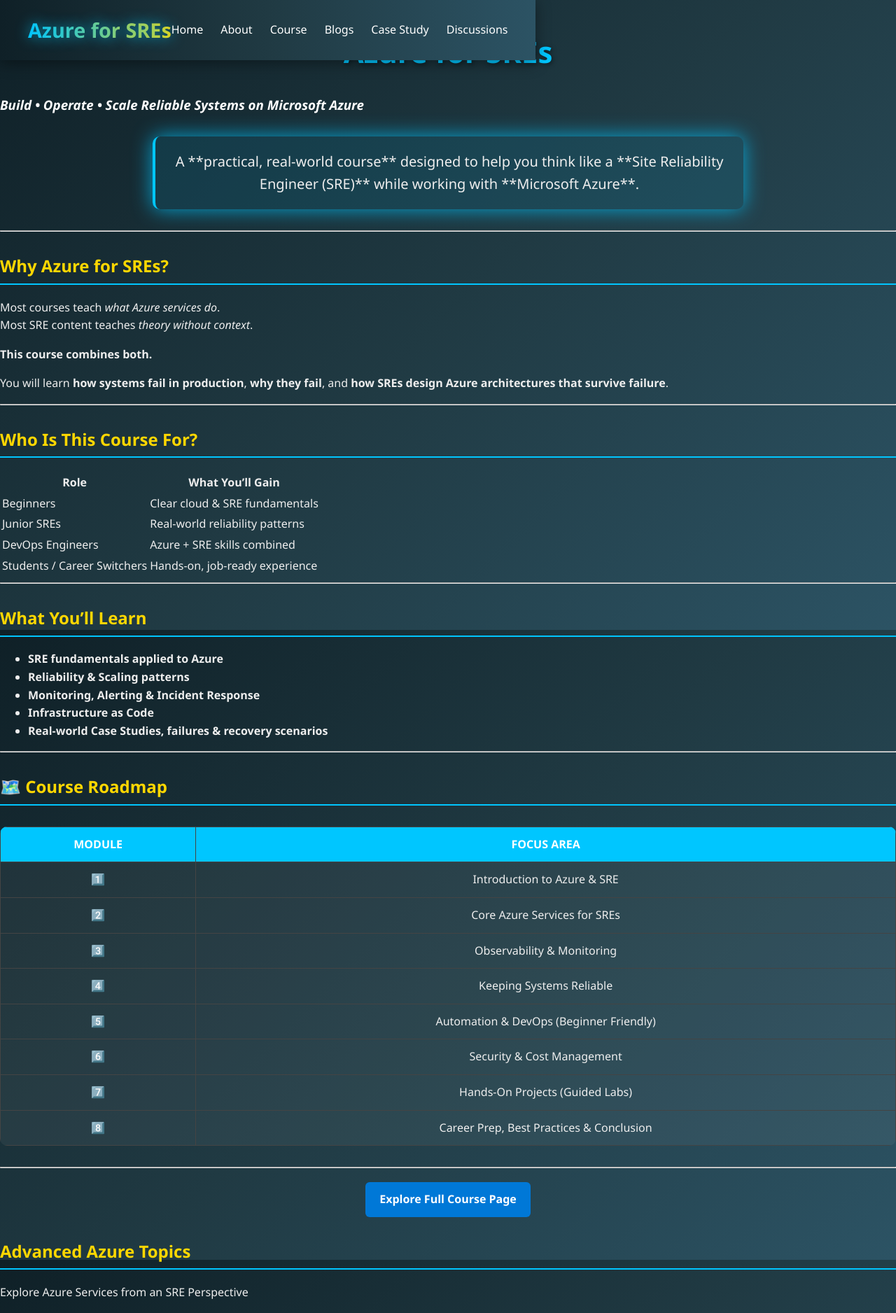
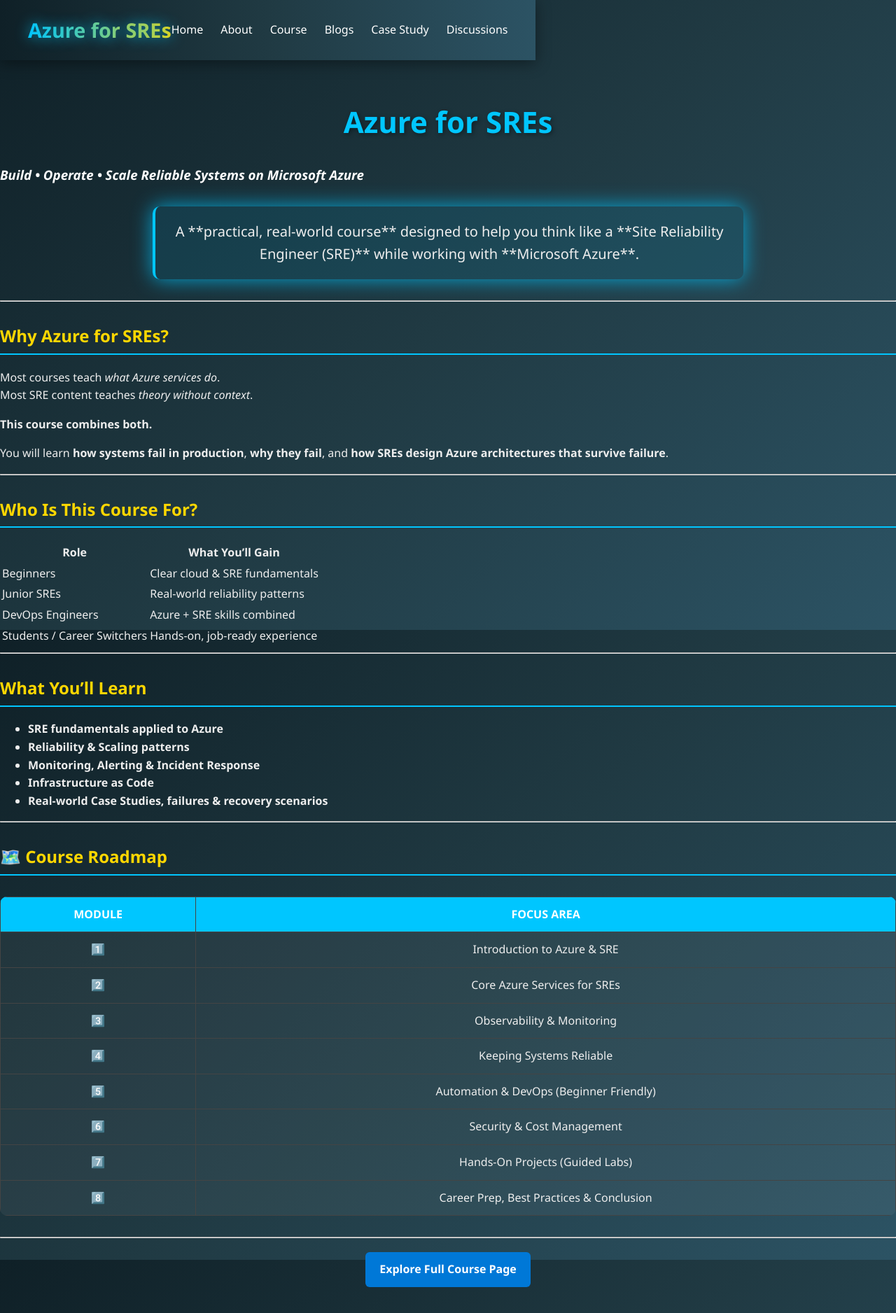
Before and after one commit to Abhiram-Mangde/Course-Azure-for-SREs, a Jekyll site: the page built from docs/index.md, in a window 1280 px wide. Shown: the top 1876 px of the page at 70% size. Built offline with Jekyll 4.4.1, drawn with Linux system fonts in a browser that asks for light colours.

Commit message:
Update header.html

```diff
--- a/docs/_includes/header.html
+++ b/docs/_includes/header.html
@@ -1,5 +1,9 @@
 <header class="site-header">
   <style>
+    .content {
+      padding-top: 100px;
+    }
+
     .site-header {
       background: linear-gradient(90deg, #0f2027, #203a43, #2c5364);
       color: #fff;
```
